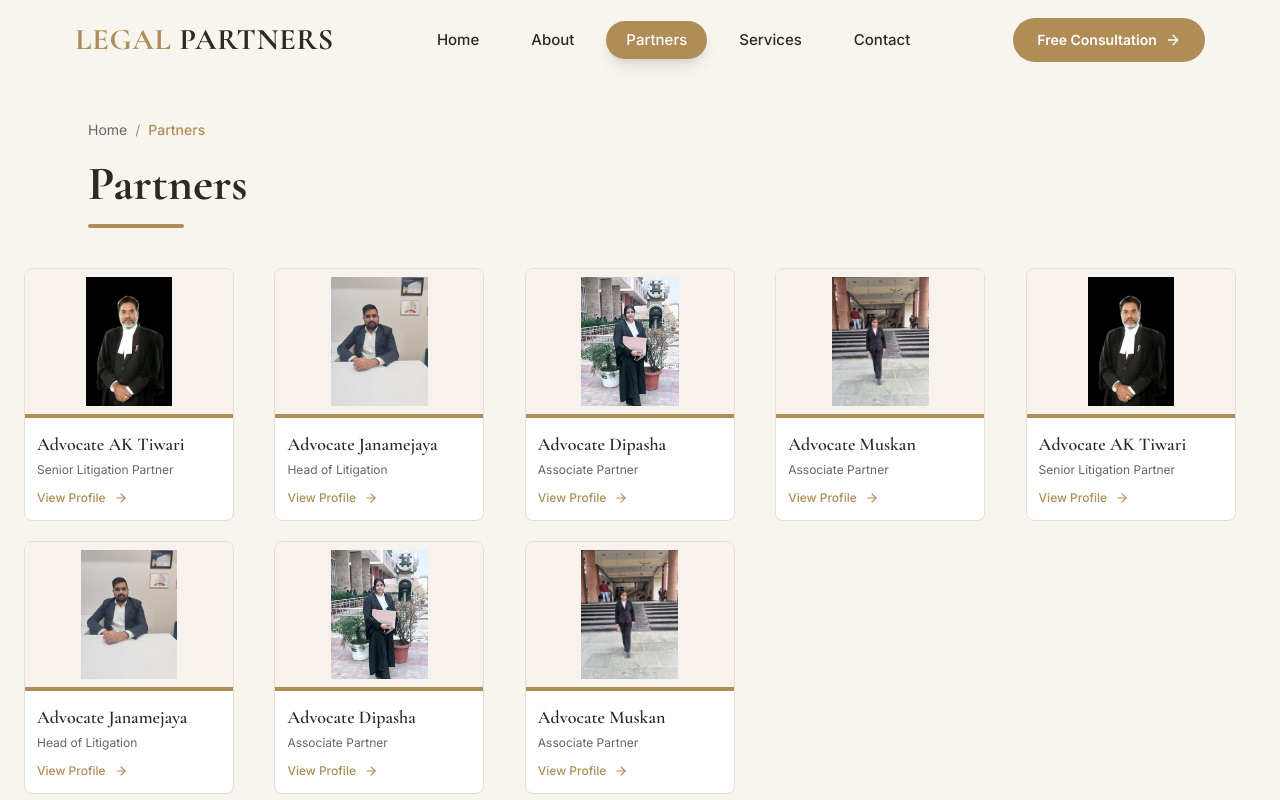
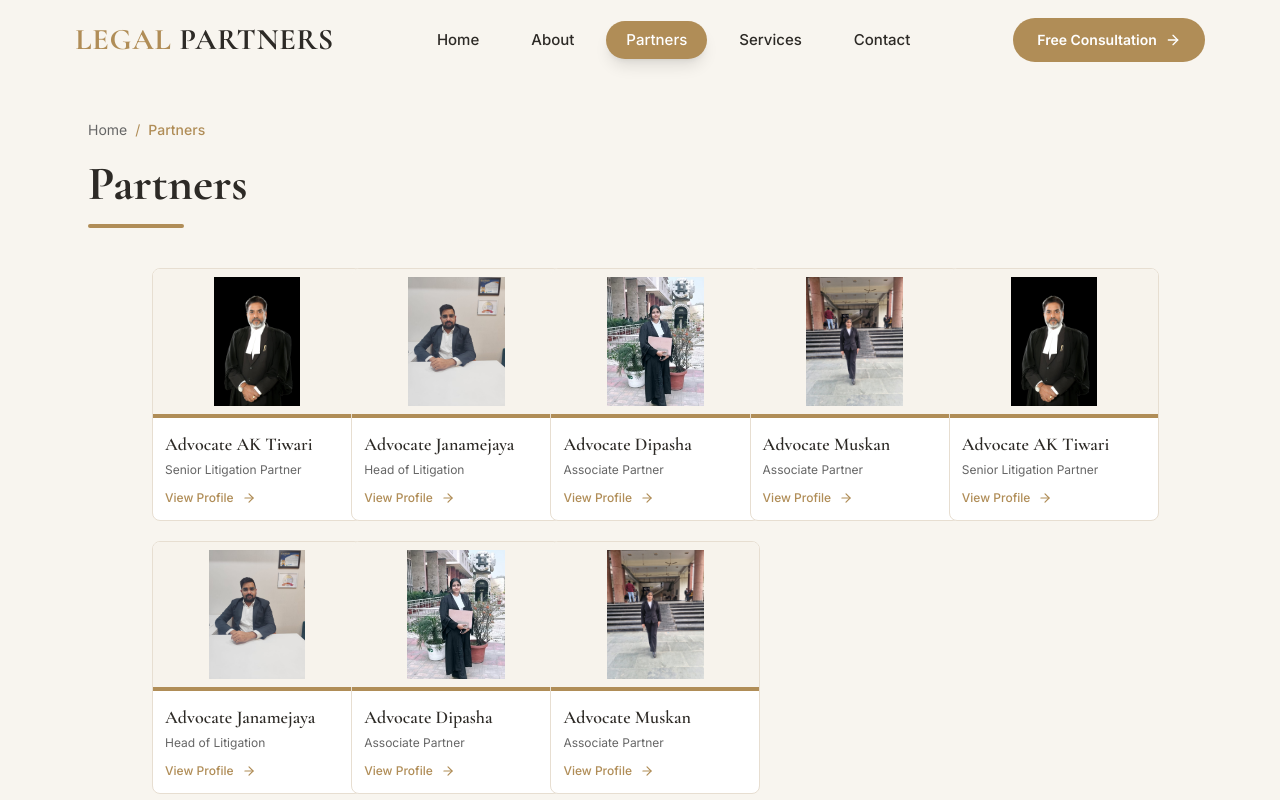
Before and after one commit to nitishbainslaa/lp-law-india, a Next.js app: page /partner in a window 1280 px wide. Shown: the top 800 px of the page. Built offline with nearby package versions, Linux system fonts and the light colour scheme.

Commit message:
Update page.tsx

```diff
--- a/src/app/partner/page.tsx
+++ b/src/app/partner/page.tsx
@@ -95,7 +95,7 @@
         {/* Partners */}
 
 <section className="pb-12">
-  <div className="mx-auto max-w-7xl px-6">
+  <div className="mx-auto max-w-5xl px-6">
 
     <div className="grid justify-center gap-5 sm:grid-cols-2 md:grid-cols-3 lg:grid-cols-5">
 
```
